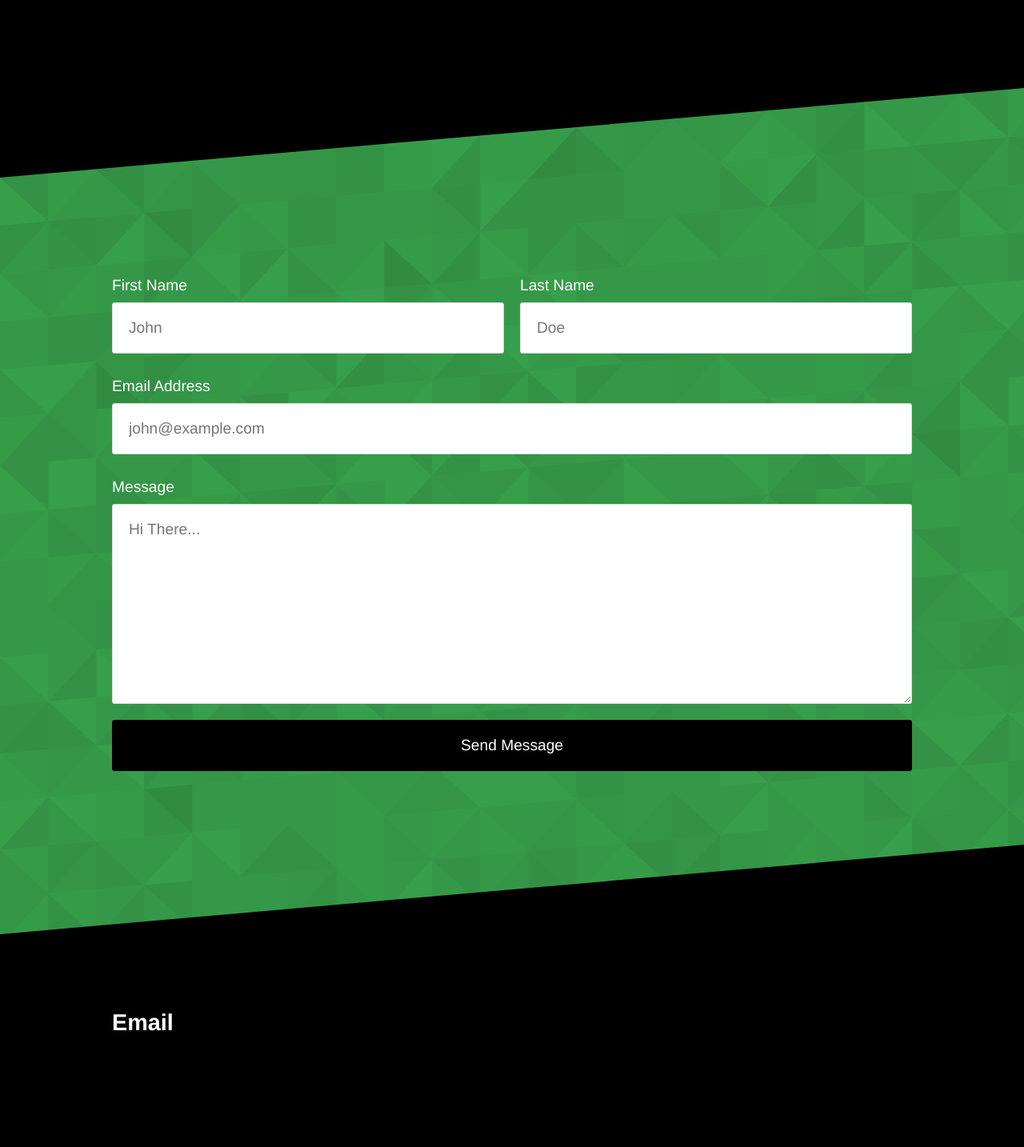
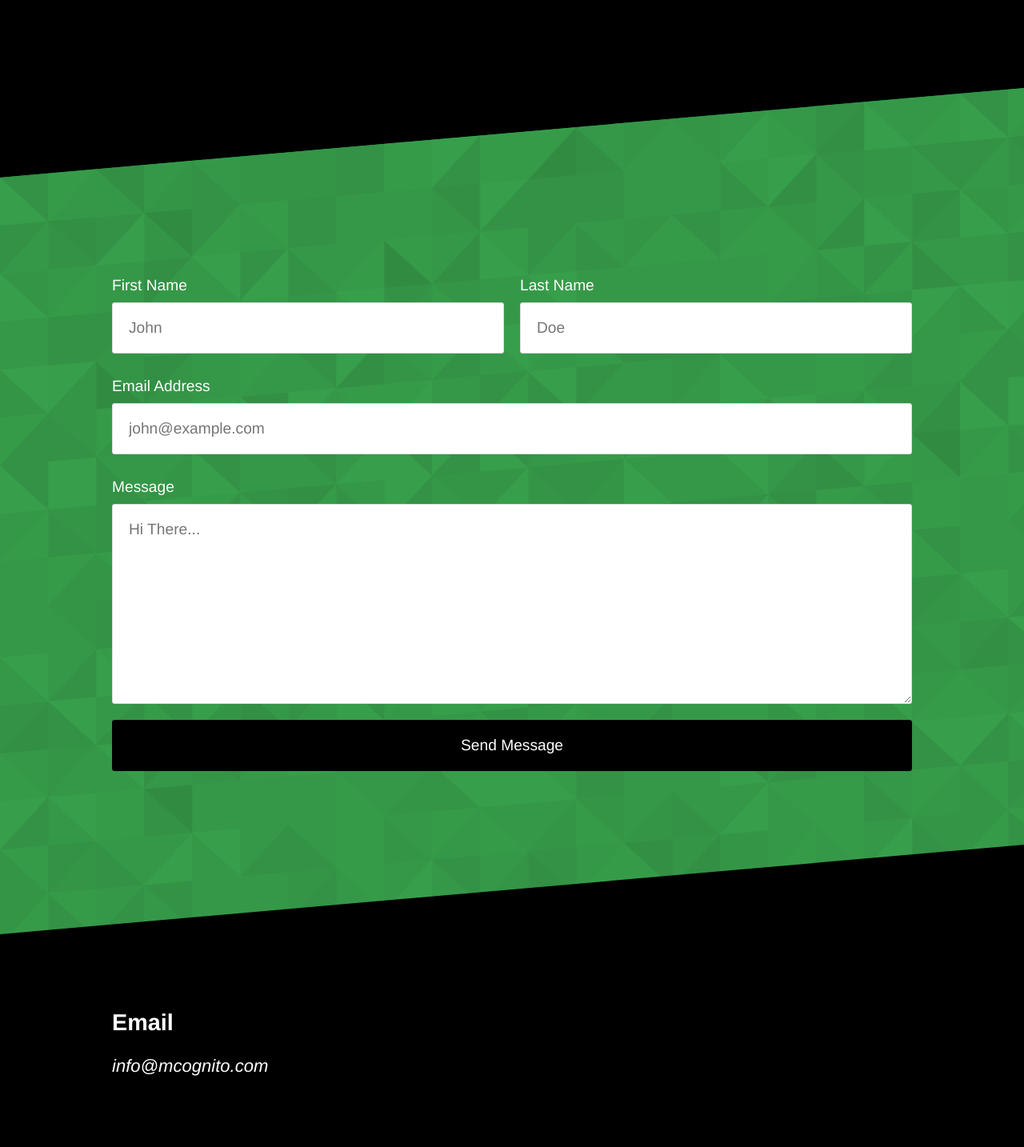
Before and after one commit to mCognitoLabs/mcognito.com, a Jekyll site: the page built from contact.html, in a window 1280 px wide. Shown: the part 293-1727 px from the top of the page at 80% size. Built offline with Jekyll 4.4.1, drawn with Linux system fonts in a browser that asks for light colours.

Commit message:
Update layout.scss

```diff
--- a/_sass/layout.scss
+++ b/_sass/layout.scss
@@ -254,5 +254,8 @@
 	p {
 		color: 	#fefefe;
 	}
-
+	a:not(.button) {
+			color: #ffffff;
+			font-style: italic;
+	}
 }
```
